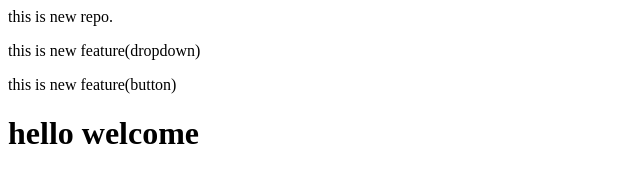
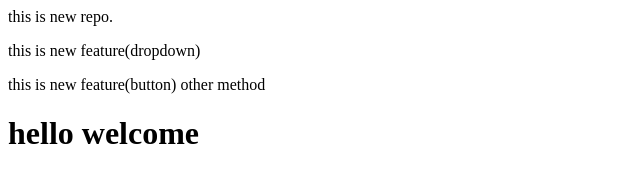
Before and after one commit to Sharmilajarapala/localrepo, a plain HTML site: page index.html in a window 1280 px wide. Shown: the whole page, without its empty margins (0-640 px from the left). Drawn offline with Linux system fonts and the light colour scheme.

Commit message:
mychange

```diff
--- a/index.html
+++ b/index.html
@@ -1,4 +1,4 @@
 <p>this is new repo.</p>
 <p>this is new feature(dropdown)</p>
-<p>this is new feature(button)</p>
+<p>this is new feature(button) other method</p>
 <h1>hello welcome</h1>
```
